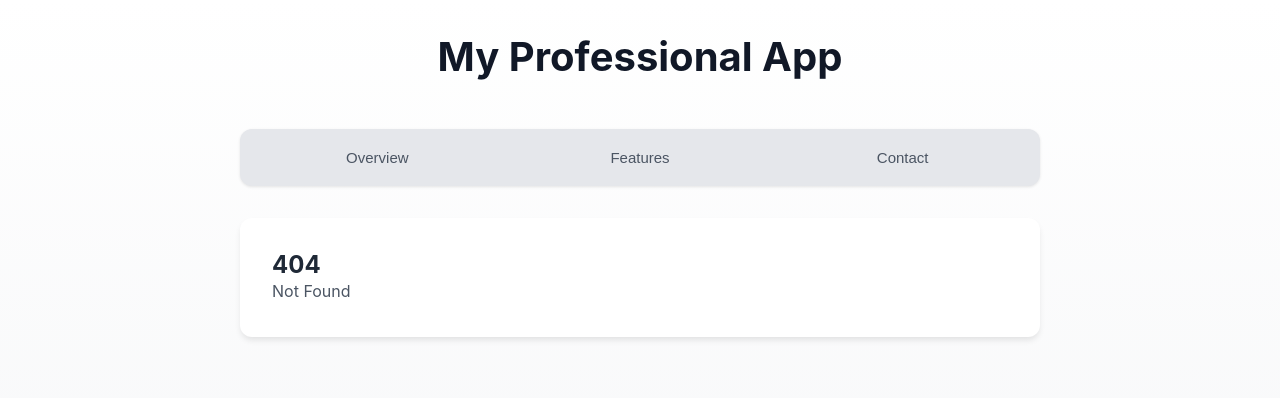
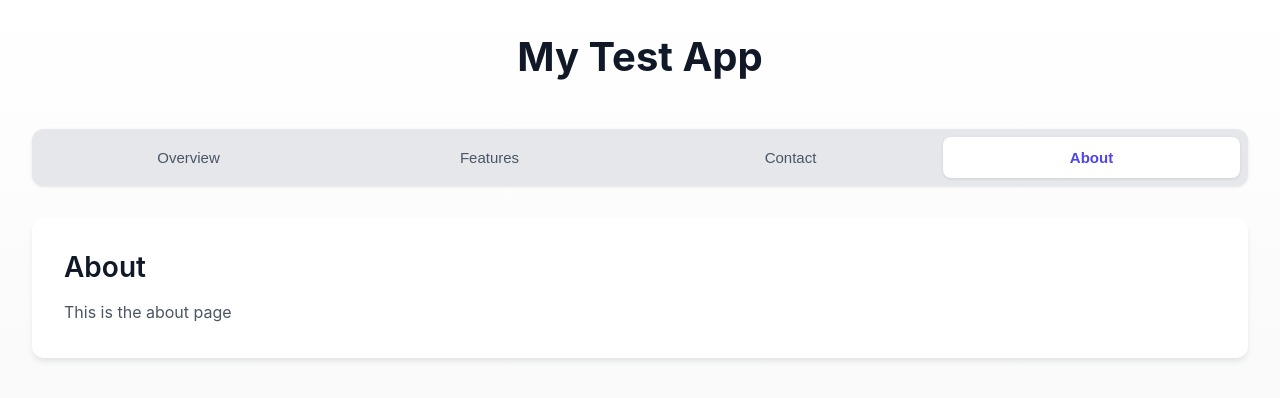
Before and after one commit to hongzhi0123/svelte-table, a SvelteKit app: page /about in a window 1280 px wide. Before the commit this address had no page. Shown: the top 398 px of the page. Built offline with nearby package versions, Linux system fonts and the light colour scheme.

Commit message:
width 100% & add about page

```diff
--- a/src/lib/styles.css
+++ b/src/lib/styles.css
@@ -26,7 +26,7 @@ body {
 /* Container */
 .container {
   width: 100%;
-  max-width: 800px;
+  /* max-width: 800px; */
   text-align: center;
 }
 
--- a/src/routes/+layout.svelte
+++ b/src/routes/+layout.svelte
@@ -6,14 +6,15 @@
   const tabs = [
     { name: 'Overview', path: '/overview' },
     { name: 'Features', path: '/features' },
-    { name: 'Contact',  path: '/contact' }
+    { name: 'Contact',  path: '/contact' },
+	{ name: 'About',  path: '/about' }
   ];
 
   $: currentPath = $page.url.pathname;
 </script>
 
 <div class="container">
-  <h1 class="title">My Professional App</h1>
+  <h1 class="title">My Test App</h1>
 
   <!-- Tab Navigation -->
   <nav class="tabs" role="tablist" aria-label="Page tabs">
--- /dev/null
+++ b/src/routes/about/+page.svelte
@@ -0,0 +1,2 @@
+<h2>About</h2>
+<p>This is the about page</p>
```
